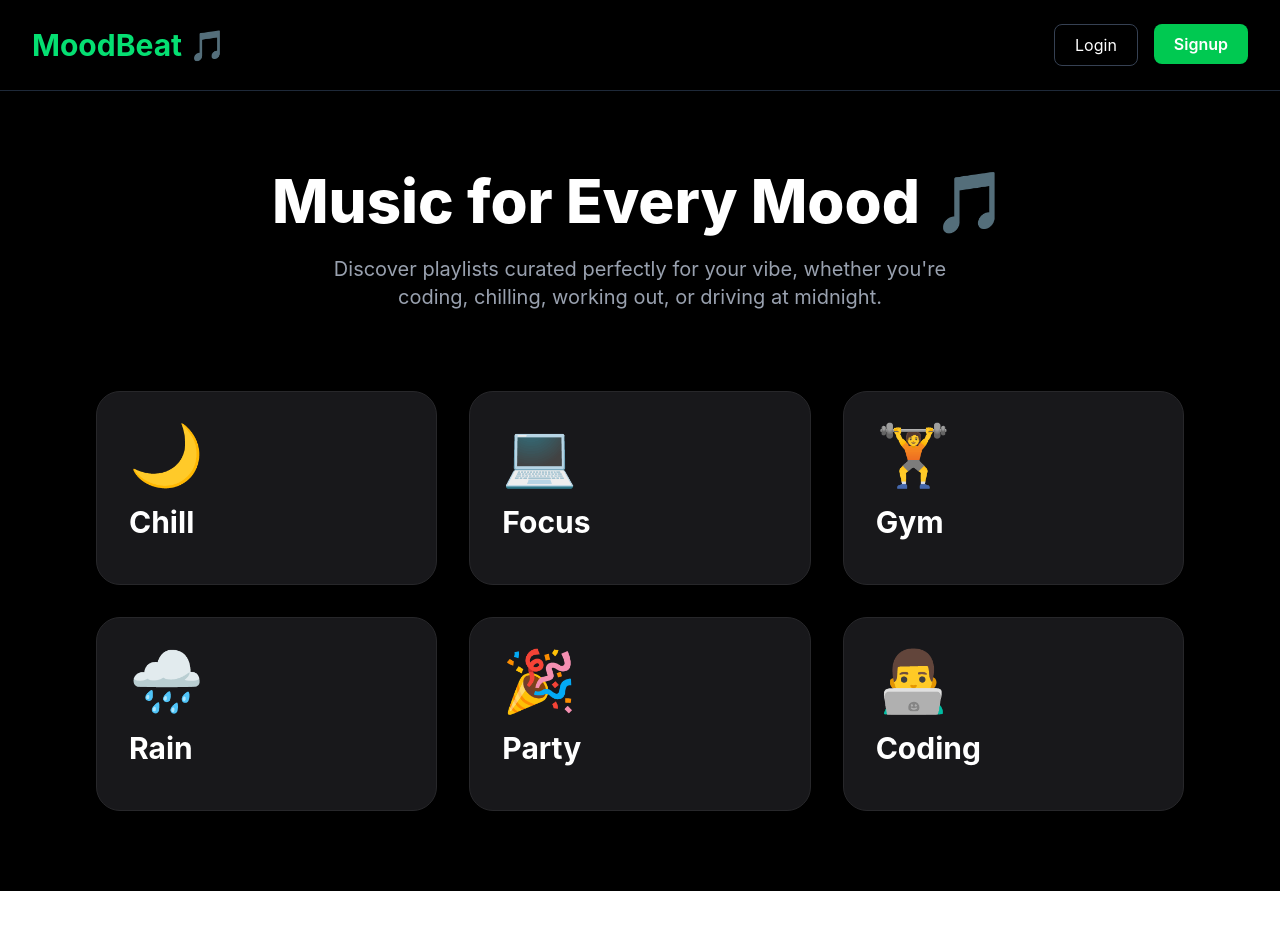
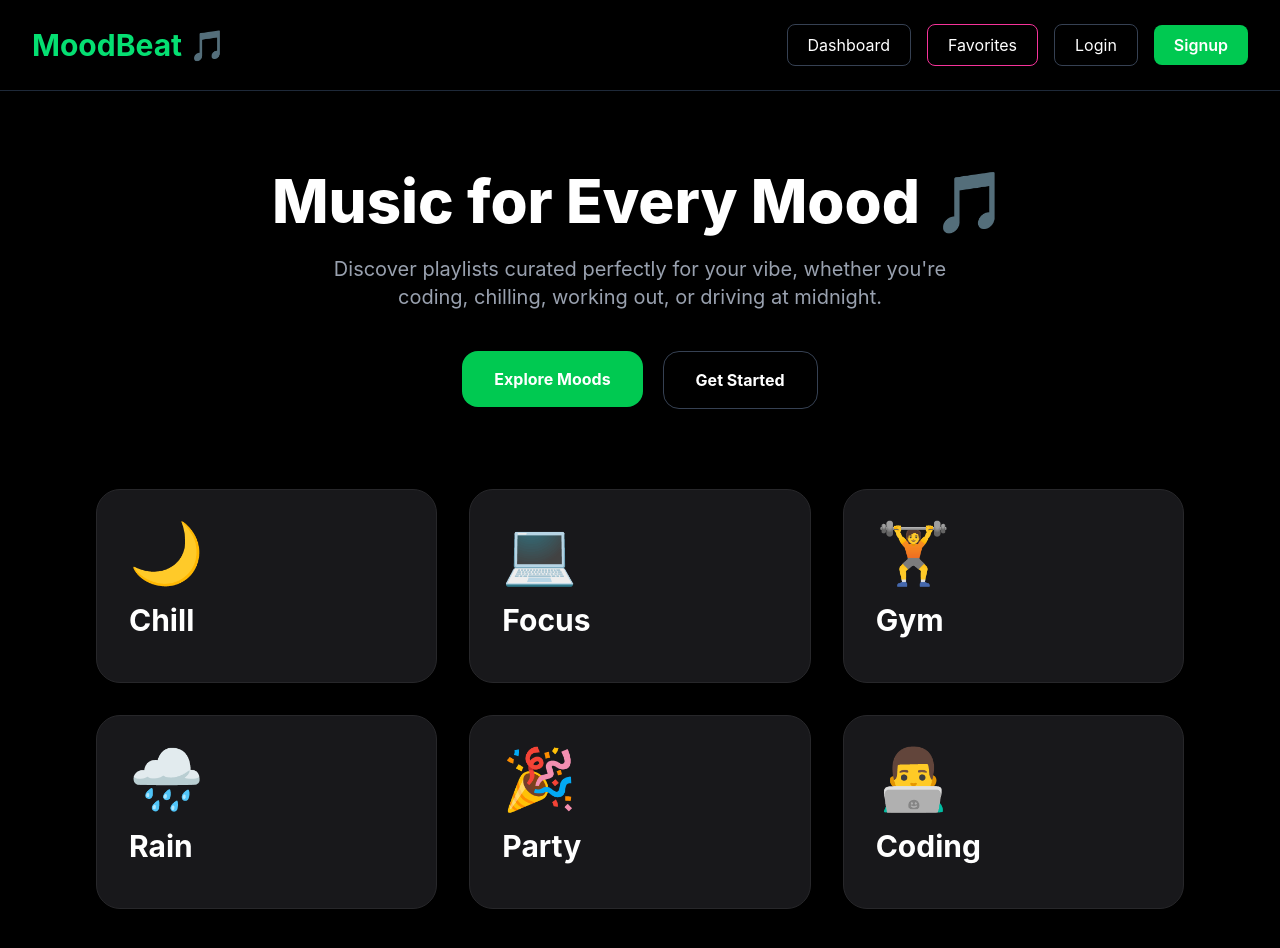
Before and after one commit to Kaushal-dev8/moodbeat-devsecops, a React app in the folder frontend/: page / in a window 1280 px wide. Shown: the top 948 px of the page. Before the commit the page ends 891 px from the top, so only its background shows below. Built offline with nearby package versions, Linux system fonts and the light colour scheme; the HTML template or start-up script is replaced by a standard one.

Commit message:
Add navigation flow across application

```diff
--- a/frontend/src/components/Moodcard.jsx
+++ b/frontend/src/components/Moodcard.jsx
@@ -1,5 +1,9 @@
+import { Link } from "react-router-dom"
+
 function MoodCard({ title, emoji, description }) {
     return (
+        <Link to="/playlist">
+
             <div className="bg-zinc-900 hover:bg-zinc-800 transition rounded-3xl p-8 cursor-pointer border border-zinc-800 hover:border-green-400 hover:scale-105 duration-300 shadow-lg">
 
                 <div className="text-6xl mb-5">
@@ -15,6 +19,8 @@ function MoodCard({ title, emoji, description }) {
                 </p>
 
             </div>
+
+        </Link>
     )
 }
 
--- a/frontend/src/components/Navbar.jsx
+++ b/frontend/src/components/Navbar.jsx
@@ -10,7 +10,19 @@ function Navbar() {
                 </h1>
             </Link>
 
-            <div className="flex gap-4">
+            <div className="flex items-center gap-4">
+
+                <Link to="/dashboard">
+                    <button className="px-5 py-2 rounded-lg border border-gray-700 hover:bg-gray-800 transition">
+                        Dashboard
+                    </button>
+                </Link>
+
+                <Link to="/favorites">
+                    <button className="px-5 py-2 rounded-lg border border-pink-500 hover:bg-pink-500/20 transition">
+                        Favorites
+                    </button>
+                </Link>
 
                 <Link to="/login">
                     <button className="px-5 py-2 rounded-lg border border-gray-700 hover:bg-gray-800 transition">
--- a/frontend/src/pages/Home.jsx
+++ b/frontend/src/pages/Home.jsx
@@ -1,5 +1,6 @@
 import Navbar from "../components/Navbar"
 import MoodCard from "../components/Moodcard"
+import { Link } from "react-router-dom"
 
 function Home() {
     const moods = [
@@ -25,6 +26,22 @@ function Home() {
                     whether you're coding, chilling, working out, or
                     driving at midnight.
                 </p>
+
+                <div className="mt-10 flex justify-center gap-5">
+
+                    <Link to="/dashboard">
+                        <button className="px-8 py-4 bg-green-500 hover:bg-green-600 rounded-2xl font-bold transition">
+                            Explore Moods
+                        </button>
+                    </Link>
+
+                    <Link to="/signup">
+                        <button className="px-8 py-4 border border-gray-700 hover:bg-gray-800 rounded-2xl font-bold transition">
+                            Get Started
+                        </button>
+                    </Link>
+
+                </div>
             </section>
 
             <section className="grid grid-cols-1 sm:grid-cols-2 lg:grid-cols-3 gap-8 px-8 pb-20 max-w-6xl mx-auto">
```
Lines whose indentation alone changed are shown as unchanged.
